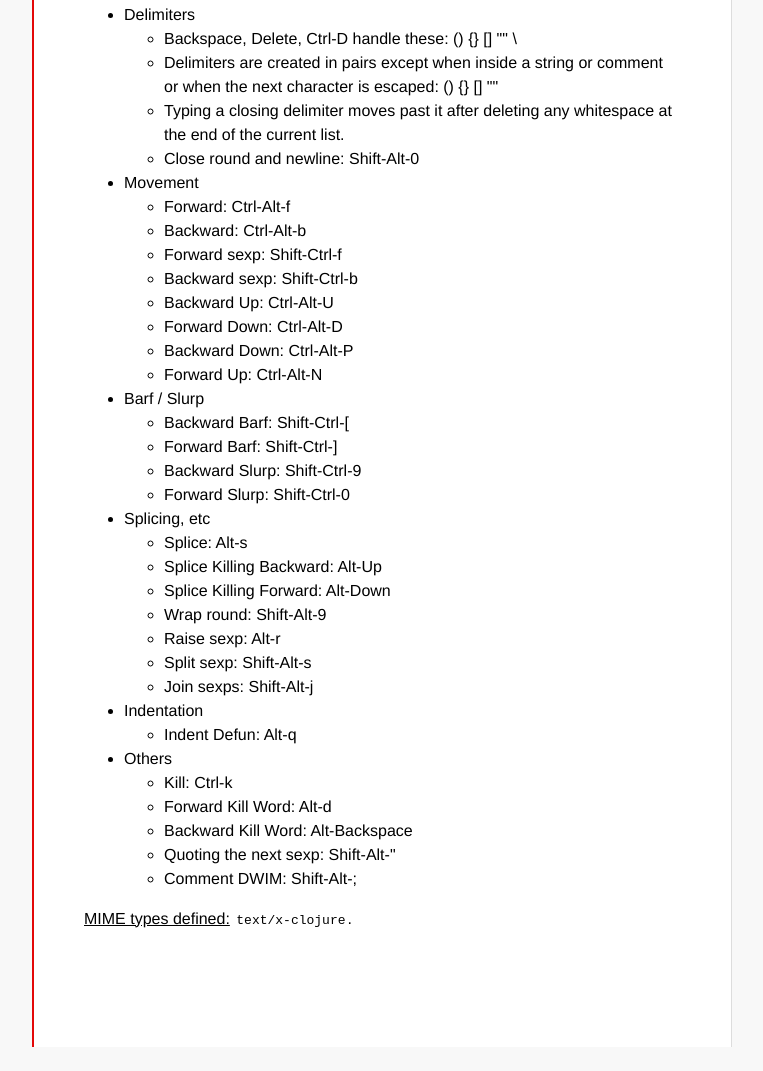
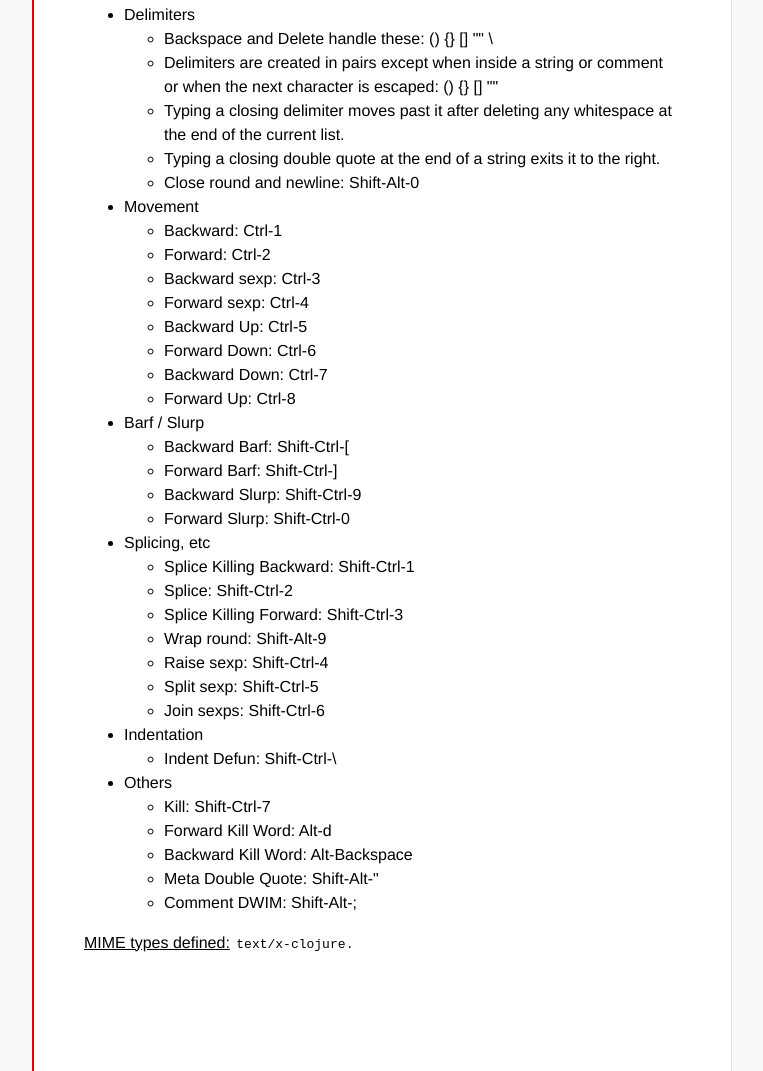
Before and after one commit to achengs/paredit-cm, a plain HTML site: page resources/public/index.html in a window 1280 px wide. Shown: the part 714-1785 px from the top of the page, without its empty margins (258-1021 px from the left). Before the commit the page ends 1761 px from the top, so only its background shows below. Drawn offline with Linux system fonts and the light colour scheme; files whose address does not match are found by name; a web font is replaced by a local one.

Commit message:
fix: keybindings that work on google chrome

```diff
--- a/resources/public/index.html
+++ b/resources/public/index.html
@@ -3,10 +3,11 @@
 <meta charset="utf-8"/>
 <link rel=stylesheet href="./cm/doc/docs.css">
 <link rel="stylesheet" href="./cm/lib/codemirror.css">
-<script src="./cm/lib/codemirror.js"></script>
-<script src="./cm/mode/clojure/clojure.js"></script>
-<script src="./cm/keymap/emacs.js"></script>
+<!-- <script src="./cm/lib/codemirror.js"></script>
+     <script src="./cm/mode/clojure/clojure.js"></script>
+     <script src="./cm/keymap/emacs.js"></script> -->
 <script src="./compiled/paredit-cm.js"></script>
+<script src="./js/cm.js"></script>
 <script src="./js/keymap-paredit-cm.js"></script>
 <style>.CodeMirror {background: #f8f8f8;}</style>
 <article>
@@ -91,22 +92,23 @@ to <code>"paredit_cm"</code>.</p>
 <ul>
   <li>Delimiters
     <ul>
-      <li>Backspace, Delete, Ctrl-D handle these: () {} [] "" \</li>
+      <li>Backspace and Delete handle these: () {} [] "" \</li>
       <li>Delimiters are created in pairs except when inside a string or comment or when the next character is escaped: () {} [] ""</li>
       <li>Typing a closing delimiter moves past it after deleting any whitespace at the end of the current list.</li>
+      <li>Typing a closing double quote at the end of a string exits it to the right.</li>
       <li>Close round and newline: Shift-Alt-0</li>
     </ul>
   </li>
   <li>Movement
     <ul>
-      <li>Forward: Ctrl-Alt-f</li>
-      <li>Backward: Ctrl-Alt-b</li>
-      <li>Forward sexp: Shift-Ctrl-f</li>
-      <li>Backward sexp: Shift-Ctrl-b</li>
-      <li>Backward Up: Ctrl-Alt-U</li>
-      <li>Forward Down: Ctrl-Alt-D</li>
-      <li>Backward Down: Ctrl-Alt-P</li>
-      <li>Forward Up: Ctrl-Alt-N</li>
+      <li>Backward: Ctrl-1</li>
+      <li>Forward: Ctrl-2</li>
+      <li>Backward sexp: Ctrl-3</li>
+      <li>Forward sexp: Ctrl-4</li>
+      <li>Backward Up: Ctrl-5</li>
+      <li>Forward Down: Ctrl-6</li>
+      <li>Backward Down: Ctrl-7</li>
+      <li>Forward Up: Ctrl-8</li>
     </ul>
   </li>
   <li>Barf / Slurp
@@ -119,26 +121,26 @@ to <code>"paredit_cm"</code>.</p>
   </li>
   <li>Splicing, etc
     <ul>
-      <li>Splice: Alt-s</li>
-      <li>Splice Killing Backward: Alt-Up</li>
-      <li>Splice Killing Forward: Alt-Down</li>
+      <li>Splice Killing Backward: Shift-Ctrl-1</li>
+      <li>Splice: Shift-Ctrl-2</li>
+      <li>Splice Killing Forward: Shift-Ctrl-3</li>
       <li>Wrap round: Shift-Alt-9</li>
-      <li>Raise sexp: Alt-r</li>
-      <li>Split sexp: Shift-Alt-s</li>
-      <li>Join sexps: Shift-Alt-j</li>
+      <li>Raise sexp: Shift-Ctrl-4</li>
+      <li>Split sexp: Shift-Ctrl-5</li>
+      <li>Join sexps: Shift-Ctrl-6</li>
     </ul>
   </li>
   <li>Indentation
     <ul>
-      <li>Indent Defun: Alt-q</li>
+      <li>Indent Defun: Shift-Ctrl-\</li>
     </ul>
   </li>
   <li>Others
     <ul>
-      <li>Kill: Ctrl-k</li>
+      <li>Kill: Shift-Ctrl-7</li>
       <li>Forward Kill Word: Alt-d</li>
       <li>Backward Kill Word: Alt-Backspace</li>
-      <li>Quoting the next sexp: Shift-Alt-"</li>
+      <li>Meta Double Quote: Shift-Alt-"</li>
       <li>Comment DWIM: Shift-Alt-;</li>
     </ul>
   </li>
--- a/resources/public/js/keymap-paredit-cm.js
+++ b/resources/public/js/keymap-paredit-cm.js
@@ -10,41 +10,37 @@
       "Shift-["        : paredit_cm.core.open_brace,
       "Shift-]"        : paredit_cm.core.close_brace,
       "Shift-Alt-'"    : paredit_cm.core.meta_doublequote,
+      "Shift-'"    : paredit_cm.core.doublequote,
       // paredit-backslash naturally part of CodeMirror.
       "Shift-Alt-;"    : paredit_cm.core.comment_dwim,
       // paredit-newline naturally part of CodeMirror.
       "Delete"         : paredit_cm.core.forward_delete,
       "Backspace"      : paredit_cm.core.backward_delete,
 
-    // seems to fall through to emacs kill instead of calling paredi's
-    "Ctrl-k"         : paredit_cm.core.kill,
+      "Ctrl-9" : paredit_cm.core.backward_kill_word,
+      "Ctrl-0"         : paredit_cm.core.kill,
+      "Ctrl--" : paredit_cm.core.forward_kill_word,
 
-    "Alt-d"          : paredit_cm.core.forward_kill_word,//
-    "Ctrl-Delete"    : paredit_cm.core.forward_kill_word,
-    "Ctrl-Backspace" : paredit_cm.core.backward_kill_word,
-    "Alt-Backspace"  : paredit_cm.core.backward_kill_word,//
-
-    // alt misbehaving?
-    "Ctrl-Alt-f"     : paredit_cm.core.forward,
-    "Ctrl-Alt-b"     : paredit_cm.core.backward,
-    "Ctrl-Alt-u"     : paredit_cm.core.backward_up,
-    "Ctrl-Alt-d"     : paredit_cm.core.forward_down,
-    "Ctrl-Alt-p"     : paredit_cm.core.backward_down,
-    "Ctrl-Alt-n"     : paredit_cm.core.forward_up,
-    "Shift-Ctrl-f"   : paredit_cm.core.forward_sexp,
-    "Shift-Ctrl-b"   : paredit_cm.core.backward_sexp,
+      "Ctrl-1"     : paredit_cm.core.backward,
+      "Ctrl-2"     : paredit_cm.core.forward,
+      "Ctrl-3"   : paredit_cm.core.backward_sexp,
+      "Ctrl-4"   : paredit_cm.core.forward_sexp,
+      "Ctrl-5"     : paredit_cm.core.backward_up,
+      "Ctrl-6"     : paredit_cm.core.forward_down,
+      "Ctrl-7"     : paredit_cm.core.backward_down,
+      "Ctrl-8"     : paredit_cm.core.forward_up,
       "Shift-Alt-9"    : paredit_cm.core.wrap_round,
-    "Alt-s"          : paredit_cm.core.splice_sexp,
-    "Alt-Up"         : paredit_cm.core.splice_sexp_killing_backward,
-    "Alt-Down"       : paredit_cm.core.splice_sexp_killing_forward,
-    "Alt-r"          : paredit_cm.core.raise_sexp,
+      "Shift-Ctrl-1"         : paredit_cm.core.splice_sexp_killing_backward,
+      "Shift-Ctrl-2"          : paredit_cm.core.splice_sexp,
+      "Shift-Ctrl-3"       : paredit_cm.core.splice_sexp_killing_forward,
+      "Shift-Ctrl-4"          : paredit_cm.core.raise_sexp,
       "Shift-Ctrl-0"   : paredit_cm.core.forward_slurp_sexp,
       "Shift-Ctrl-]"   : paredit_cm.core.forward_barf_sexp,
       "Shift-Ctrl-9"   : paredit_cm.core.backward_slurp_sexp,
       "Shift-Ctrl-["   : paredit_cm.core.backward_barf_sexp,
-    "Shift-Alt-s"    : paredit_cm.core.split_sexp,
-    "Shift-Alt-j"    : paredit_cm.core.join_sexps,
-    "Alt-q"          : paredit_cm.core.reindent_defun,
+      "Shift-Ctrl-5"    : paredit_cm.core.split_sexp,
+      "Shift-Ctrl-6"    : paredit_cm.core.join_sexps,
+      "Shift-Ctrl-\\"          : paredit_cm.core.reindent_defun,
       fallthrough: ["basic", "emacs"]
   };
 })();
```
Lines whose indentation alone changed are shown as unchanged.
